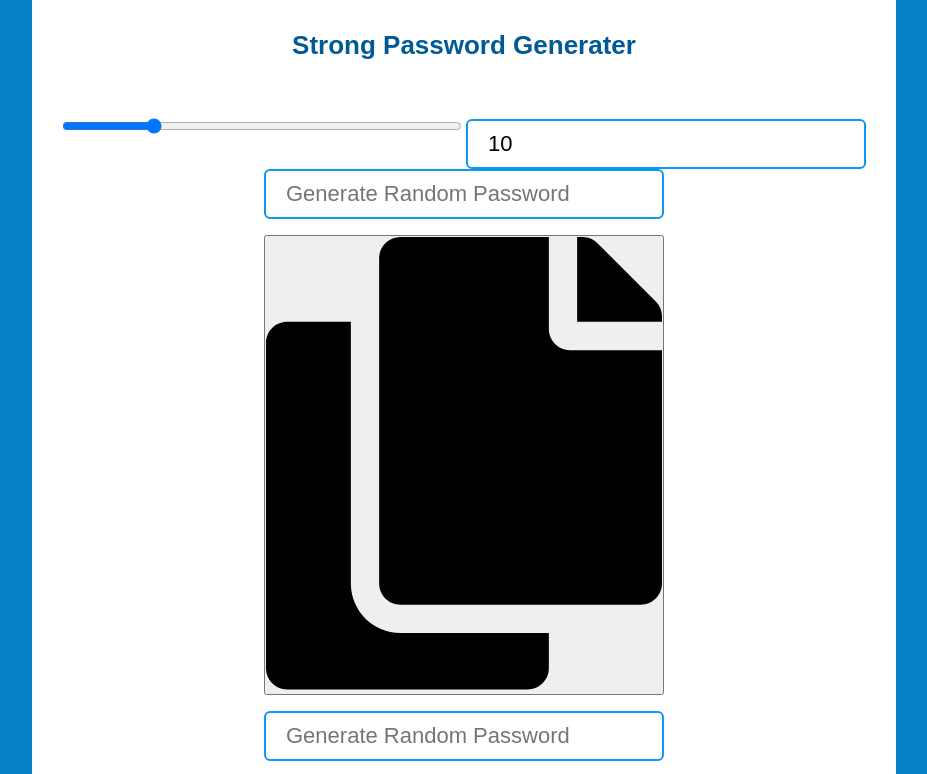
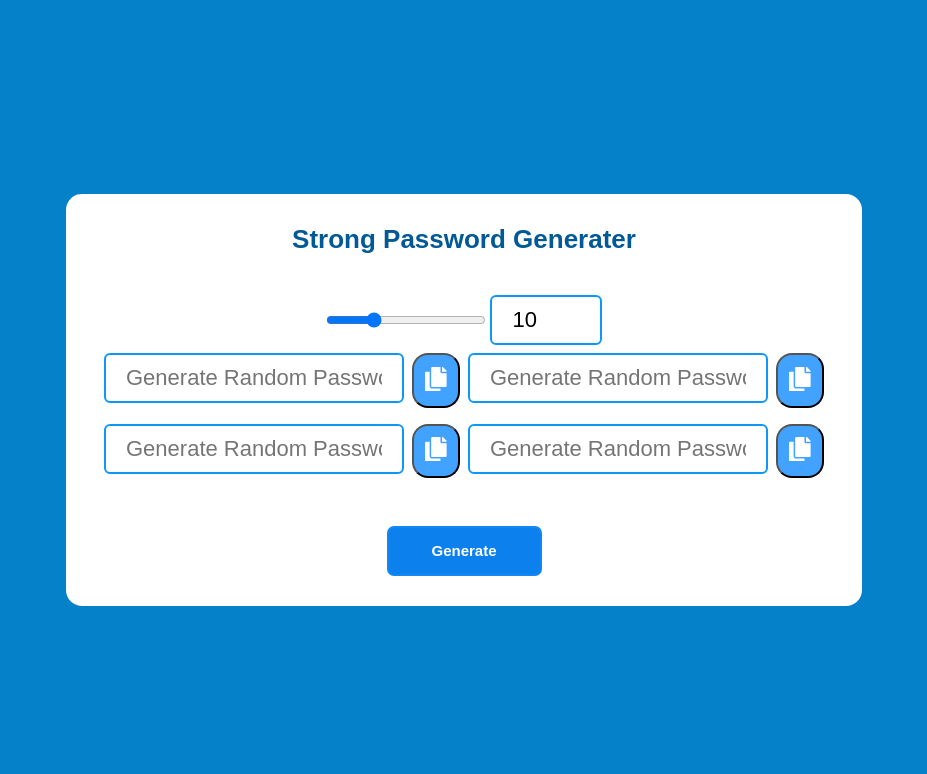
Before and after one commit to a2uuz/PwGenerator, a plain HTML site: page index.html in a window 1280 px wide. Shown: the top 774 px of the page, without its empty margins (176-1103 px from the left). Drawn offline with Linux system fonts and the light colour scheme.

Commit message:
updt styles

```diff
--- a/style.css
+++ b/style.css
@@ -15,11 +15,11 @@ body {
 
 .box {
     background-color: white;
-    padding-top: 30px;
     padding: 30px;
     display: flex;
     flex-direction: column;
     align-items: center;
+    border-radius: 1rem;
 }
 
 h2 {
@@ -32,20 +32,37 @@ h2 {
 
 .inputs {
     display: flex;
-    flex-direction: column;
-    gap: 1rem;
+    margin: .5rem;
+    gap: .5rem;
+
 }
 input {
     padding: 20px;
     user-select: none;
     height: 50px;
-    width: 400px;
+    width: 300px;
     border-radius: 6px;
     border: none;
     border: 2px solid rgb(13, 152, 245);
     outline: none;
     font-size: 22px;
 }
+
+.character-amount-container {
+  display: -webkit-box;
+  display: -ms-flexbox;
+  display: flex;
+  gap: .3rem;
+}
+
+.character-amount-container .range-input {
+  width: 10rem;
+}
+
+.character-amount-container .number-input {
+  width: 7rem;
+}
+
 
 #button {
     font-family: sans-serif;
@@ -69,3 +86,14 @@ input {
     color: white;
     background-color: rgba(0, 153, 255, 0.685);
 }
+
+#btnCopy,
+#btnCopy2,
+#btnCopy3,
+#btnCopy4{
+    width: 3rem;
+    padding: .7rem;
+    background-color: rgba(6, 135, 255, 0.76);
+    fill: white;
+    border-radius: 1rem;
+}
```
